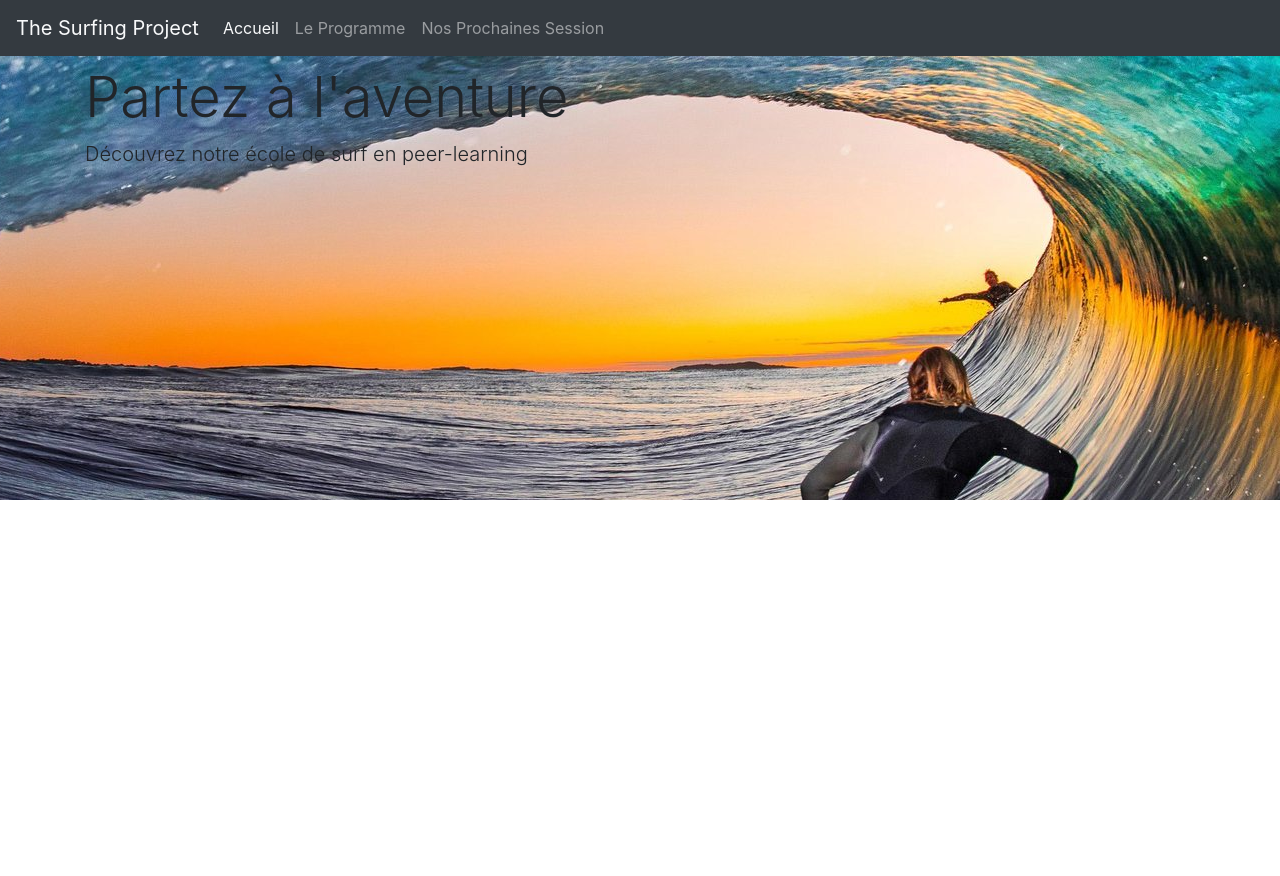
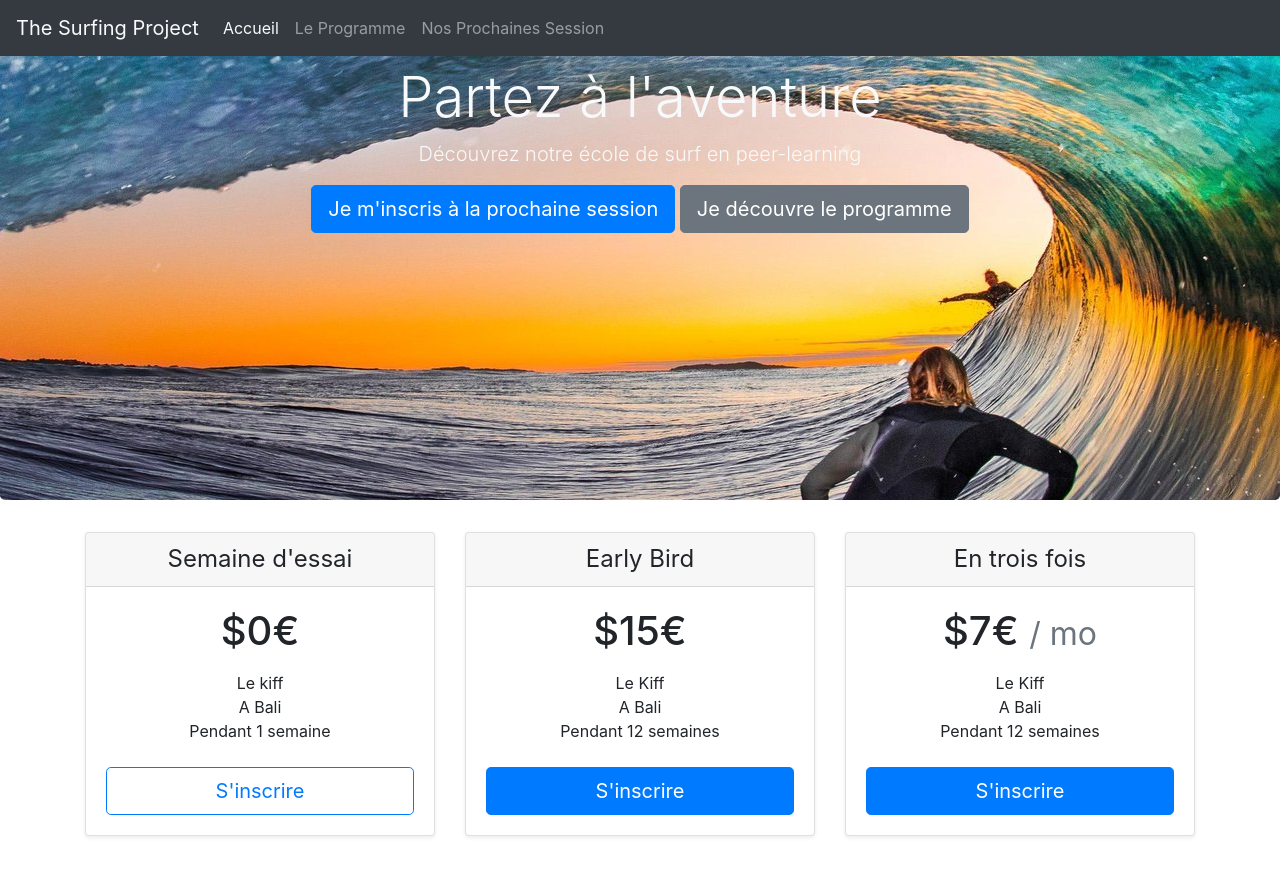
Before and after one commit to Arnaudboy/surfproject.github.io, a plain HTML site: page index.html in a window 1280 px wide. Before the commit the page ends 800 px from the top, so only its background shows below. Drawn offline with nearby package versions, Linux system fonts and the light colour scheme.

Commit message:
Ajout de la partie prix

```diff
--- a/index.html
+++ b/index.html
@@ -46,15 +46,64 @@
 
 <content>
 
-	<div class="jumbotron jumbotron-fluid">
-  <div class="container">
+	<div class="jumbotron text-light text-center">
     <h1 class="display-4">Partez à l'aventure</h1>
-    <p class="lead">Découvrez notre école de surf en peer-learning</p>
+    <P class="lead">Découvrez notre école de surf en peer-learning</P>
+    <a class="btn btn-primary btn-lg" href="#" role="button">Je m'inscris à la prochaine session</a>
+    <a class="btn btn-secondary btn-lg" href="#" role="button">Je découvre le programme</a>
   </div>
-</div>
 
 </content>
 
+<price>
+
+	<div class="container">
+  <div class="card-deck mb-3 text-center">
+    <div class="card mb-4 shadow-sm">
+      <div class="card-header">
+        <h4 class="my-0 font-weight-normal">Semaine d'essai</h4>
+      </div>
+      <div class="card-body">
+        <h1 class="card-title pricing-card-title">$0€</small></h1>
+        <ul class="list-unstyled mt-3 mb-4">
+          <li>Le kiff</li>
+          <li>A Bali</li>
+          <li>Pendant 1 semaine</li>
+        </ul>
+        <button type="button" class="btn btn-lg btn-block btn-outline-primary">S'inscrire</button>
+      </div>
+    </div>
+    <div class="card mb-4 shadow-sm">
+      <div class="card-header">
+        <h4 class="my-0 font-weight-normal">Early Bird</h4>
+      </div>
+      <div class="card-body">
+        <h1 class="card-title pricing-card-title">$15€</small></h1>
+        <ul class="list-unstyled mt-3 mb-4">
+          <li>Le Kiff</li>
+          <li>A Bali</li>
+          <li>Pendant 12 semaines</li>
+        </ul>
+        <button type="button" class="btn btn-lg btn-block btn-primary">S'inscrire</button>
+      </div>
+    </div>
+    <div class="card mb-4 shadow-sm">
+      <div class="card-header">
+        <h4 class="my-0 font-weight-normal">En trois fois</h4>
+      </div>
+      <div class="card-body">
+        <h1 class="card-title pricing-card-title">$7€ <small class="text-muted">/ mo</small></h1>
+        <ul class="list-unstyled mt-3 mb-4">
+          <li>Le Kiff</li>
+          <li>A Bali</li>
+          <li>Pendant 12 semaines</li>
+        </ul>
+        <button type="button" class="btn btn-lg btn-block btn-primary">S'inscrire</button>
+      </div>
+    </div>
+  </div>
+
+</price>
 
 <script src="https://code.jquery.com/jquery-3.3.1.slim.min.js" integrity="sha384-q8i/X+965DzO0rT7abK41JStQIAqVgRVzpbzo5smXKp4YfRvH+8abtTE1Pi6jizo" crossorigin="anonymous"></script>
     <script src="https://cdnjs.cloudflare.com/ajax/libs/popper.js/1.14.7/umd/popper.min.js" integrity="sha384-UO2eT0CpHqdSJQ6hJty5KVphtPhzWj9WO1clHTMGa3JDZwrnQq4sF86dIHNDz0W1" crossorigin="anonymous"></script>
```
